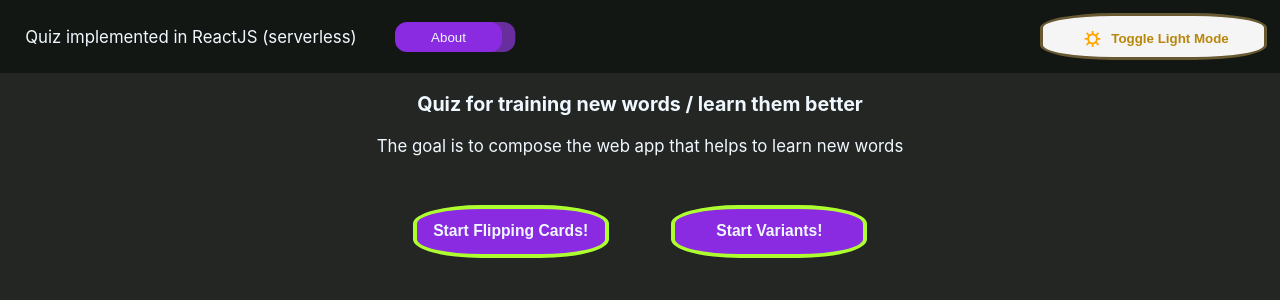
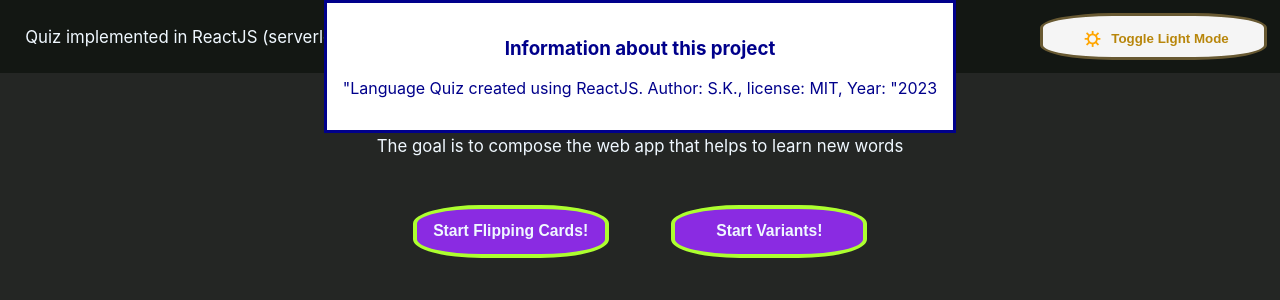
Before and after one commit to sklykov/statpagefolio, a React (Vite) app in the folder lang_quiz_react/: page / in a window 1280 px wide. Both pictures are taken after a click on the button "About". Shown: the top 300 px of the page. Built offline with nearby package versions, Linux system fonts and the light colour scheme.

Commit message:
Added dialog element opening / closing

```diff
--- a/lang_quiz_react/src/App.jsx
+++ b/lang_quiz_react/src/App.jsx
@@ -5,7 +5,8 @@
 import NavBar from './components/ui/NavBar';
 import QuizSection from './components/QuizSection';
 import { ThemeContext } from './store/ThemeContextProvider';
-import { useContext } from "react";  // access some changes in the state
+import { useContext, useState } from "react";  // access some changes in the state
+import AboutInfo from './components/ui/AboutInfo';
 
 // Main component of the webpage - App
 export default function App() {
@@ -15,15 +16,19 @@
   // handling switching of the dark / light styling
   let cssClasses = `App ${theme}`;  // CSS classes for switching the styles
 
+  // Show info as the dialog window
+  const [openedInfo, openInfo] = useState(false);
+
   // Page elements specification using the JSX syntax
   return (
-      <main className={cssClasses}>
+      <main className={cssClasses} id="main-body">
         <header className="App-header">
-          <NavBar />
+          <NavBar openInfoWindow={openInfo}/>
           {/* TODO: switch dynamically info below  */}
           <h3> Quiz for training new words / learn them better </h3>
           <p> The goal is to compose the web app that helps to learn new words </p>
         </header>
+        <AboutInfo opened={openedInfo}/>
         <QuizSection quizStarted={false} />
       </main>
   );
--- a/lang_quiz_react/src/components/ui/AboutInfo.jsx
+++ b/lang_quiz_react/src/components/ui/AboutInfo.jsx
@@ -1,3 +1,11 @@
-export default function AboutInfo() {
-    return <dialog> </dialog>;
+import styles from './AboutInfo.module.css';
+const date = new Date(); const year = date.getFullYear();  // get the actual year
+
+export default function AboutInfo({opened}) {
+  return (
+    <dialog open={opened} className={styles.aboutWindow}>
+      <h3> Information about this project </h3>
+      <p> "Language Quiz created using ReactJS. Author: S.K., license: MIT, Year: "{year}</p>
+    </dialog>
+  );
 }
--- /dev/null
+++ b/lang_quiz_react/src/components/ui/AboutInfo.module.css
@@ -0,0 +1,3 @@
+.aboutWindow {
+    color: darkblue;
+}
--- a/lang_quiz_react/src/components/ui/NavBar.jsx
+++ b/lang_quiz_react/src/components/ui/NavBar.jsx
@@ -3,23 +3,20 @@
 import StyleSwitcher from "./StyleSwitcher";
 import { ThemeContext } from '../../store/ThemeContextProvider';
 
-const date = new Date(); const year = date.getFullYear();  // get the actual year
-
-// Display info after clicking the button in the component below
-function DisplayInfo(){
-    window.alert(`Language Quiz created using ReactJS. Author: S.K., license: MIT, Year: ${year}`);
-}
-
-// The stateless component
-export default function NavBar() {
+export default function NavBar({openInfoWindow}) {
     const {theme} = useContext(ThemeContext); let navBarClass = `navbar navbar-${theme}`;  // Get current toggled mode
     const [styleSymbol, setStyleSymbol] = useState('\u263C');  // can be changed by the Ref in the function?
+
+    // Display info after clicking the button in the component below
+  function DisplayInfo(){
+    openInfoWindow((prevState) => !prevState);
+  }
+
     return (
       <nav  className={navBarClass}>
         <div> Quiz implemented in ReactJS (serverless) </div>
         <button type="button" className="about-button" onClick={DisplayInfo}>
-          {" "}
-          About{" "}
+          About
         </button>
         <StyleSwitcher
           styleSymbol={styleSymbol}
```
